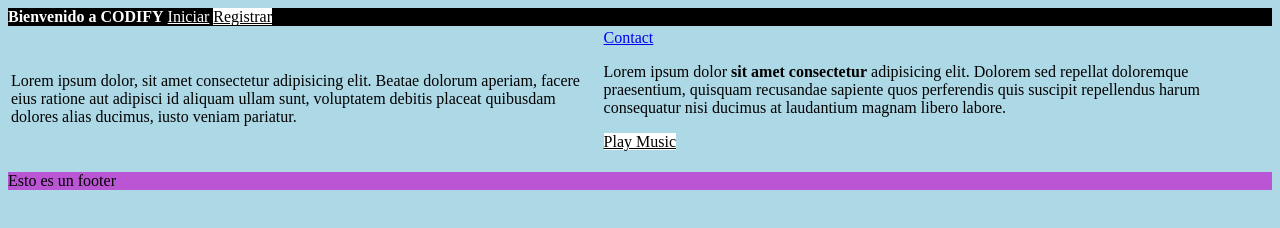
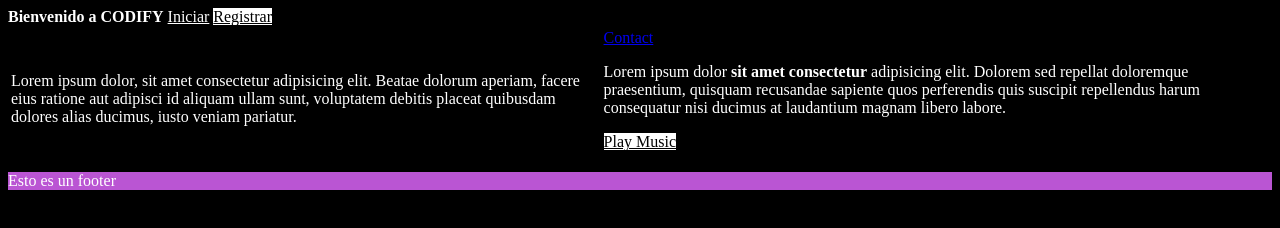
Before and after one commit to Codo-a-Codo-4-0-Comision-2167/clase-05, a plain HTML site: page index.html in a window 1280 px wide. Drawn offline with Linux system fonts and the light colour scheme.

Commit message:
last changes

```diff
--- a/css/style.css
+++ b/css/style.css
@@ -7,11 +7,12 @@ bgcolor="lightblue"
 */
 
 body {
-    background-color:lightblue;
+    background-color:black;
 }
 
 footer {
     background-color:mediumorchid;
+    color: white;
 }
 
 header {
@@ -31,3 +32,17 @@ header {
     background-color: white;
     color: black;
 }
+
+body > table > tbody > tr {
+    background-color: black;
+    color: white;
+}
+
+/*body > table > tbody > tr > td:nth-child(2) > section > p {
+    background-color: black;
+    color: white;
+}*/
+
+ul, h2 {
+    color: white;
+}
```
Also changed, not shown: pages/components/player.html (+2 -0 lines).
